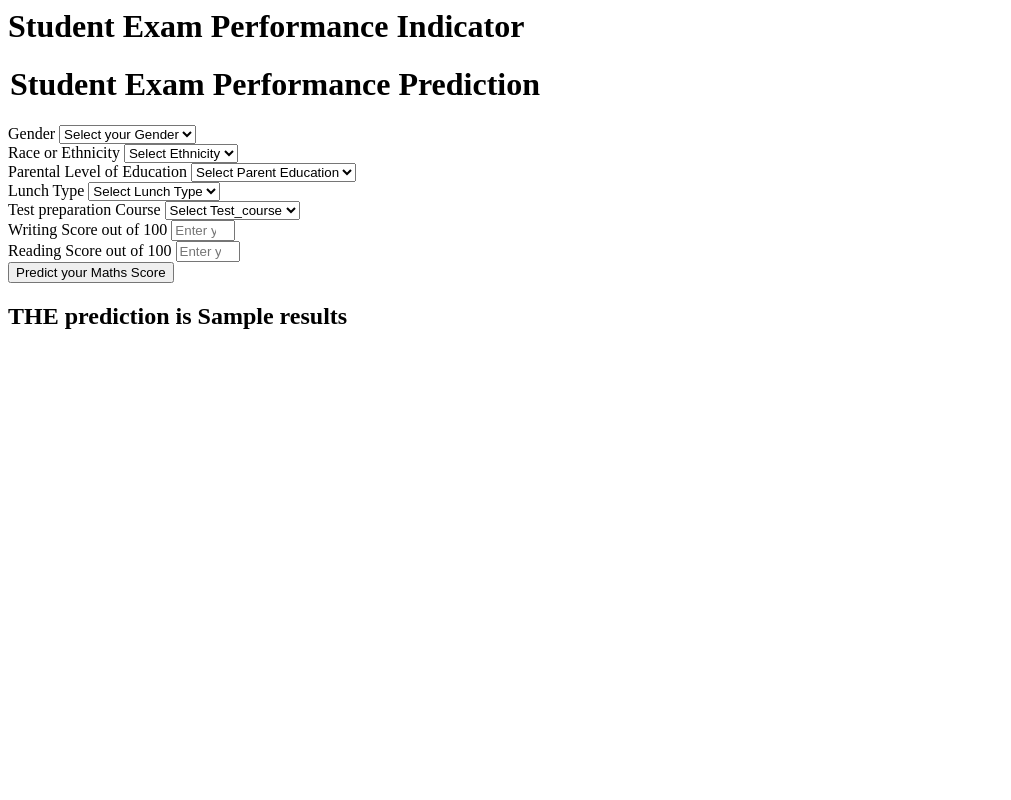
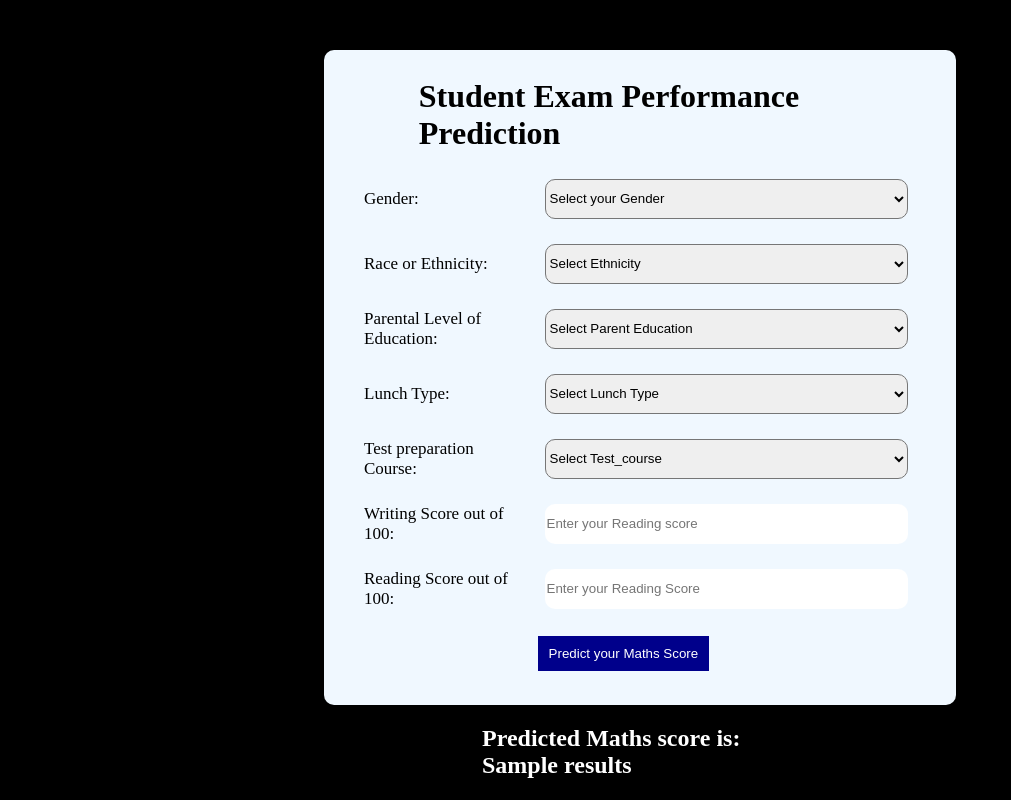
Before and after one commit to yashdua092/ML-Project, a Flask app: template templates/home.html in a window 1280 px wide. Shown: the whole page, without its empty margins (0-1011 px from the left). Run offline with Flask 3, Linux system fonts and the light colour scheme; the template is opened without the code that fills it: most values are stand-ins (such as "Sample title", 1, 10 or a date in 2020).

Commit message:
added CSS

```diff
--- a/application.py
+++ b/application.py
@@ -6,7 +6,7 @@ from sklearn.preprocessing import StandardScaler
 
 from src.pipeline.predict_pipeline import CustomData, predictPipeline
 
-application = Flask(__name__) # gives the entry point
+application = Flask(__name__, static_folder="./templates/static") # gives the entry point
 app = application
 
 # route to home page
--- a/templates/home.html
+++ b/templates/home.html
@@ -1,16 +1,24 @@
-<html>
+<html lang="en">
+    <head>
+        <meta charset="UTF-8">
+        <link rel="stylesheet" type= "text/css" href="{{ url_for('static', filename='home.css') }}">
+
+        <!-- <style>
+
+        </style> -->
+    </head>
     <body>
         <div class="login">
-       <h1>Student Exam Performance Indicator</h1>
+        <!-- <h1>Student Exam Performance Indicator</h1> -->
 
             <form action="{{ url_for('predict_datapoint') }}" method="post">
 
                 <h1>
-            <legend>Student Exam Performance Prediction</legend>
+                    <legend class="about">Student Exam Performance Prediction</legend>
                 </h1>
 
                 <div class="mb-3">
-            <label class="form-label">Gender</label>
+                    <label class="form-label">Gender:</label>
                     <select class="form-control" name="gender" placeholder="Enter you Gender" required>
                         <option class="placeholder" selected disabled value="">Select your Gender</option>
                         <option value="male">Male</option>
@@ -19,7 +27,7 @@
                 </div>
 
                 <div class="mb-3">
-            <label class="form-label">Race or Ethnicity</label>
+                    <label class="form-label">Race or Ethnicity:</label>
                     <select class="form-control" name="race_ethnicity" placeholder="Enter you ethnicity" required>
                         <option class="placeholder" selected disabled value="">Select Ethnicity</option>
                         <option value="group A">Group A</option>
@@ -31,7 +39,7 @@
                 </div>
 
                 <div class="mb-3">
-            <label class="form-label">Parental Level of Education</label>
+                    <label class="form-label">Parental Level of Education:</label>
                     <select class="form-control" name="parental_level_of_education"
                         placeholder="Enter you Parent Education" required>
                         <option class="placeholder" selected disabled value="">Select Parent Education</option>
@@ -45,7 +53,7 @@
                 </div>
 
                 <div class="mb-3">
-            <label class="form-label">Lunch Type</label>
+                    <label class="form-label">Lunch Type:</label>
                     <select class="form-control" name="lunch" placeholder="Enter you Lunch" required>
                         <option class="placeholder" selected disabled value="">Select Lunch Type</option>
                         <option value="free/reduced">free/reduced</option>
@@ -54,7 +62,7 @@
                 </div>
 
                 <div class="mb-3">
-            <label class="form-label">Test preparation Course</label>
+                    <label class="form-label">Test preparation Course:</label>
                     <select class="form-control" name="test_preparation_course" placeholder="Enter you Course"
                         required>
                         <option class="placeholder" selected disabled value="">Select Test_course</option>
@@ -64,25 +72,26 @@
                 </div>
 
                 <div class="mb-3">
-            <label class="form-label">Writing Score out of 100</label>
+                    <label class="form-label">Writing Score out of 100:</label>
                     <input class="form-control" type="number" name="reading_score"
                         placeholder="Enter your Reading score" min='0' max='100' />
                 </div>
 
                 <div class="mb-3">
-            <label class="form-label">Reading Score out of 100</label>
+                    <label class="form-label">Reading Score out of 100:</label>
                     <input class="form-control" type="number" name="writing_score"
                         placeholder="Enter your Reading Score" min='0' max='100' />
                 </div>
 
                 <div class="mb-3">
-            <input class="btn btn-primary" type="submit" value="Predict your Maths Score" required />
+                    <input class="predictButton" type="submit" value="Predict your Maths Score" required />
                 </div>
 
             </form>
+        </div>
 
-    <h2>
-       THE  prediction is {{ results }}
+        <h2 class="prediction-container">
+        <p class="prediction">Predicted Maths score is: {{ results }}</p>
         </h2>
    <body>
 </html>
--- /dev/null
+++ b/templates/static/home.css
@@ -0,0 +1,61 @@
+body {
+    background-color: black;
+}
+.login {
+    width: 50%;
+    margin: auto;
+    margin-top: 50px;;
+    background-color: aliceblue;
+    border-radius: 10px;
+    padding-top: 7px;
+    padding-bottom: 10px;
+}
+.mb-3 {
+    display: flex;
+    justify-content: 5px;
+    align-items: center;
+    width: 90%;
+    height:  25px;
+    margin: 15px;
+    /* border: 2px solid white ; */
+    height: 50px;
+}
+.mb-3 input {
+    border: none;
+}
+.form-control {
+    width: 70%;
+    border-radius: 10px;
+    height: 80%;
+}
+.form-label {
+    width: 30%;
+    margin: 25px;
+    /* margin-left: 25px; */
+    font-size: 17px;
+    font-family: 'Times New Roman', Times, serif;
+}
+.predictButton {
+    height: 70%;
+    width: 30%;
+    margin: auto;
+    background-color: darkblue;
+    color: white;
+    vertical-align: middle;
+}
+.about {
+    width: 70%;
+    margin: auto;
+    font-family: 'Times New Roman', Times, serif;
+    color: black;
+}
+.prediction-container {
+    width:50%;
+    margin: auto;
+}
+.prediction {
+    padding-top: 20px;
+    color: white;
+    width: 50%;
+    margin: auto;
+}
```
Also changed, not shown: templates/style.css (added, +61 -0 lines). Lines whose indentation alone changed are shown as unchanged.
